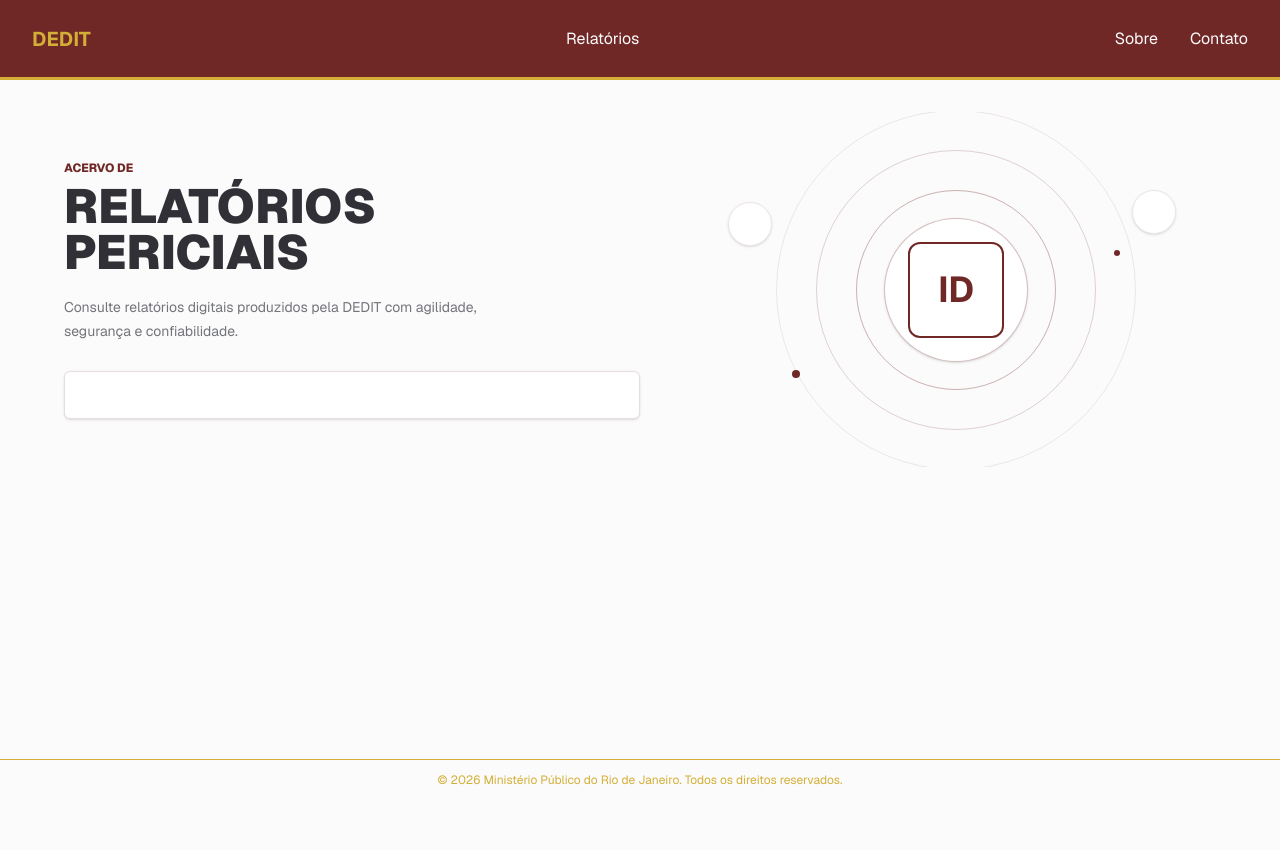
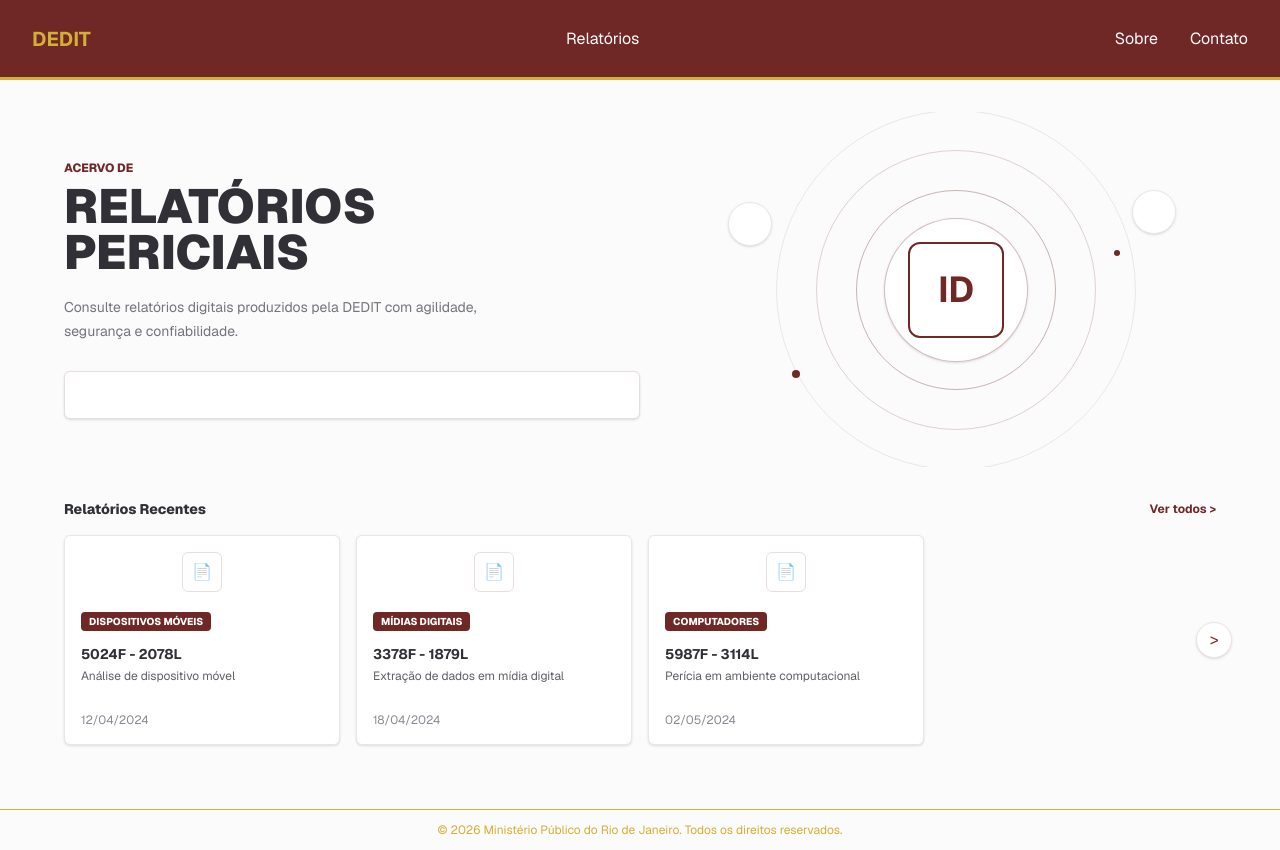
Before and after one commit to BrunoArn/WEB-MPRJ--Report, a Next.js app: page / in a window 1280 px wide. Before the commit the page ends 800 px from the top, so only its background shows below. Built offline with nearby package versions, Linux system fonts and the light colour scheme.

Commit message:
add Relatórios Recentes placheHolder

```diff
--- a/app/page.tsx
+++ b/app/page.tsx
@@ -1,11 +1,108 @@
 import Hero from "@/components/Hero";
+
+{/*Place holder for categories */ }
+const categories = [
+  "Todos",
+  "Computadores",
+  "Dispositivos móveis",
+  "Mídias digitais",
+  "Redes sociais",
+  "Documentos",
+];
+{/*Place holder for reports */ }
+const reports = [
+  {
+    id: "5024F - 2078L",
+    title: "Análise de dispositivo móvel",
+    category: "Dispositivos móveis",
+    location: "Rio de Janeiro",
+    date: "12/04/2024",
+  },
+  {
+    id: "3378F - 1879L",
+    title: "Extração de dados em mídia digital",
+    category: "Mídias digitais",
+    location: "Niterói",
+    date: "18/04/2024",
+  },
+  {
+    id: "5987F - 3114L",
+    title: "Perícia em ambiente computacional",
+    category: "Computadores",
+    location: "Campos dos Goytacazes",
+    date: "02/05/2024",
+  },
+];
 
 export default function Home() {
   return (
 
     <main>
       <Hero />
+      <Categories />
     </main>
 
   );
 }
+
+function Categories() {
+  return (
+    <section className="bg-background px-5 py-8 md:px-8">
+      <div className="mx-auto max-w-7xl">
+
+        <div className="mb-4 flex items-center justify-between">
+          <h2 className="text-sm font-extrabold text-[#303036]">
+            Relatórios Recentes
+          </h2>
+
+          <button
+            type="button"
+            className="text-xs font-bold text-primary-red hover:underline"
+          >
+            Ver todos &gt;
+          </button>
+        </div>
+
+        <div className="relative">
+          <div className="grid grid-cols-1 gap-4 sm:grid-cols-2 lg:grid-cols-4">
+            {reports.map((report) => (
+              <article
+                key={report.id}
+                className="rounded-md border border-[#ebe6e3] bg-white p-4 shadow-sm transition hover:-translate-y-0.5 hover:border-primary-red/40 hover:shadow-md"
+              >
+                <div className="mb-4 flex justify-center">
+                  <div className="flex h-10 w-10 items-center justify-center rounded-md border border-[#eadfdd] text-primary-red">
+                    📄
+                  </div>
+                </div>
+
+                <span className="inline-flex rounded bg-primary-red px-2 py-0.5 text-[10px] font-extrabold uppercase text-white">
+                  {report.category}
+                </span>
+
+                <h3 className="mt-3 text-sm font-bold text-[#303036]">
+                  {report.id}
+                </h3>
+
+                <p className="mt-1 min-h-8 text-xs leading-4 text-[#5f6067]">
+                  {report.title}
+                </p>
+
+                <p className="mt-3 text-xs text-[#8a8a92]">{report.date}</p>
+              </article>
+            ))}
+          </div>
+
+          <button
+            type="button"
+            aria-label="Próximos relatórios"
+            className="absolute -right-4 top-1/2 hidden h-9 w-9 -translate-y-1/2 items-center justify-center rounded-full border border-[#ebe6e3] bg-white text-primary-red shadow-sm md:flex"
+          >
+            &gt;
+          </button>
+        </div>
+
+      </div>
+    </section>
+  )
+}
```
